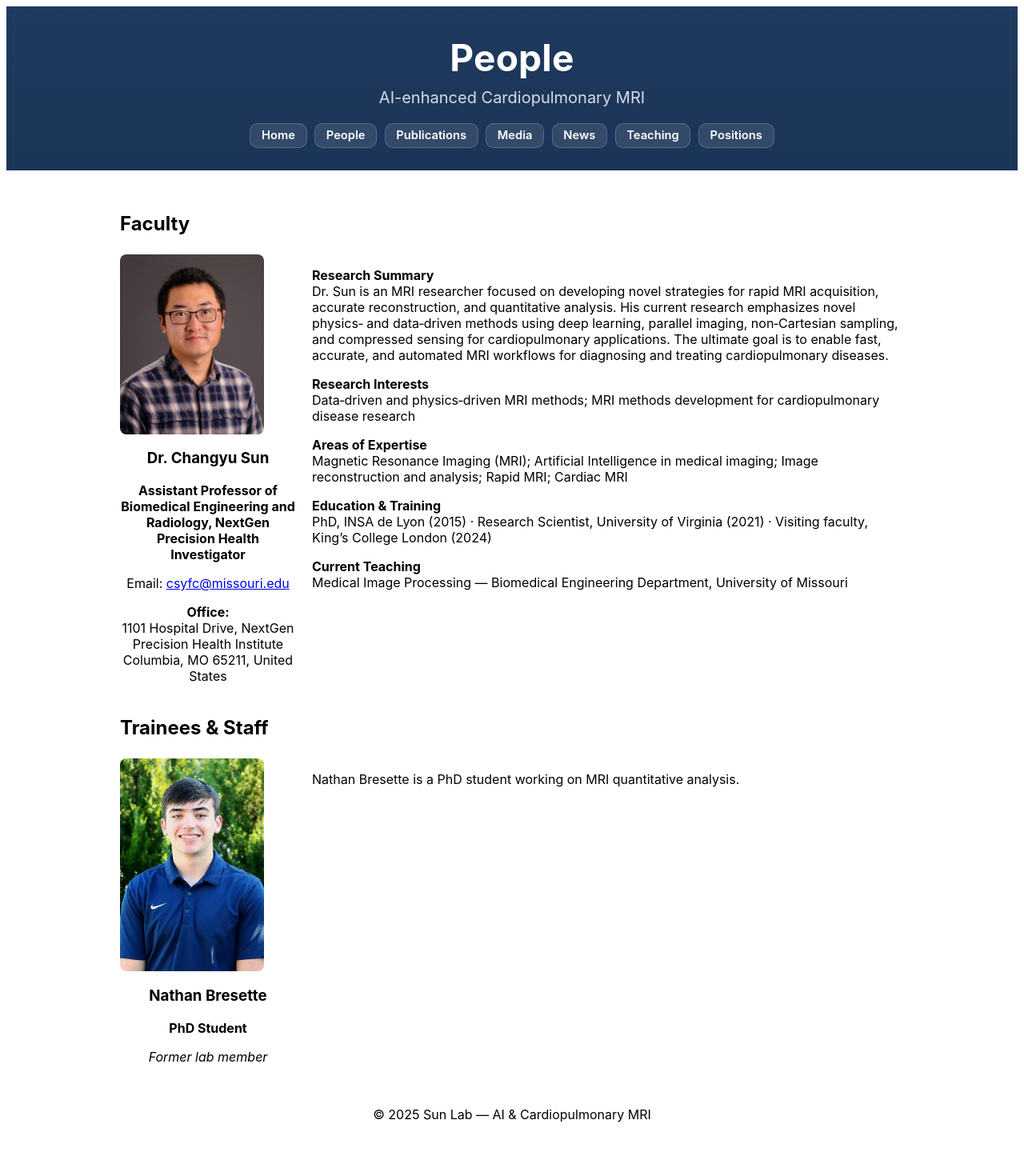
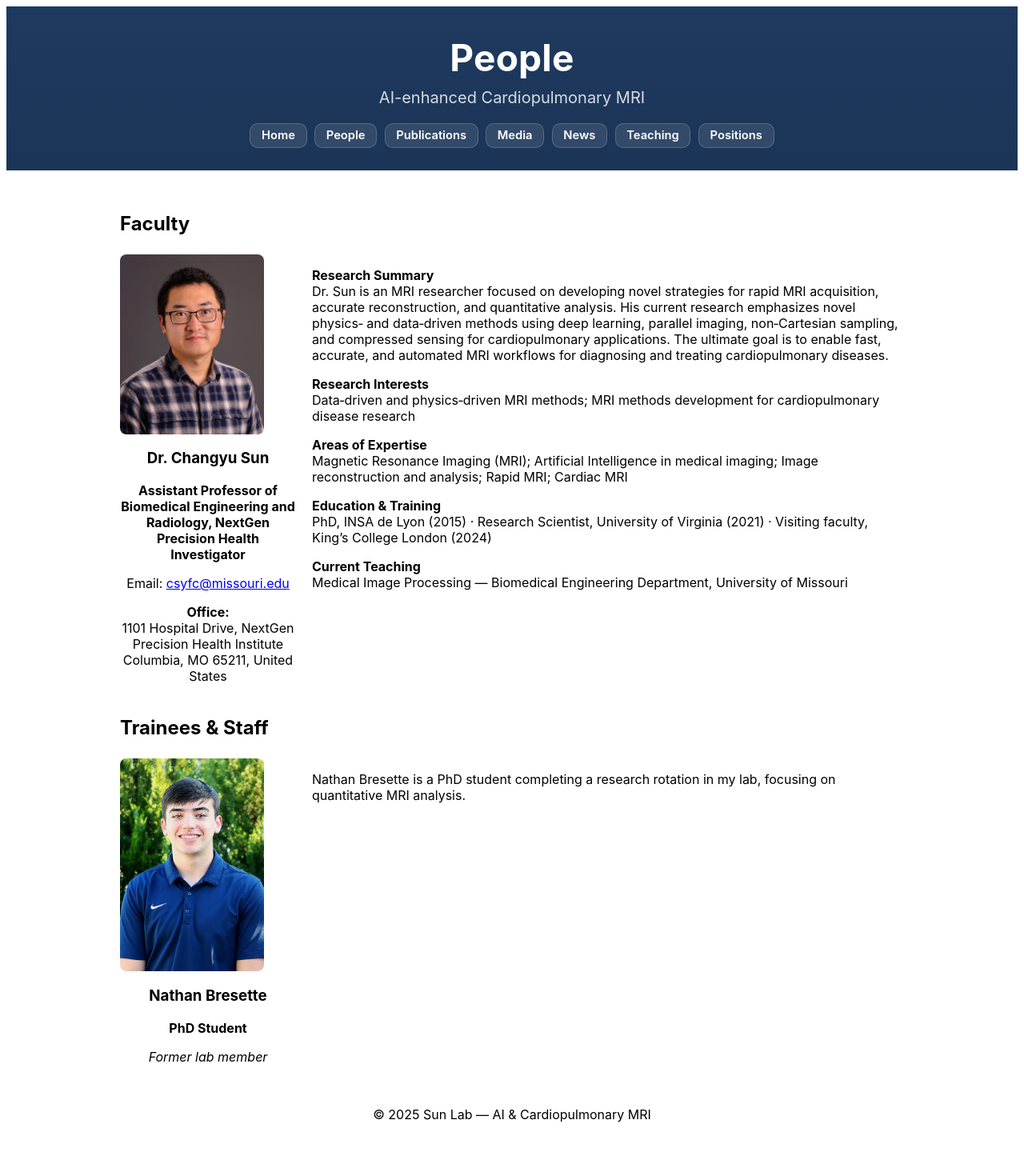
Before and after one commit to MRImagingLab/research, a Jekyll site: the page built from people.md, in a window 1280 px wide. Shown: the whole page at 80% size. Built offline with Jekyll 4.4.1, drawn with Linux system fonts in a browser that asks for light colours.

Commit message:
Update people.md

```diff
--- a/people.md
+++ b/people.md
@@ -65,7 +65,7 @@ permalink: /people
       <p><em>Former lab member</em></p>
     </div>
     <div class="person-right">
-      <p>Nathan Bresette is a PhD student working on MRI quantitative analysis.</p>
+      <p>Nathan Bresette is a PhD student completing a research rotation in my lab, focusing on quantitative MRI analysis.</p>
     </div>
   </div>
 </section>
```
